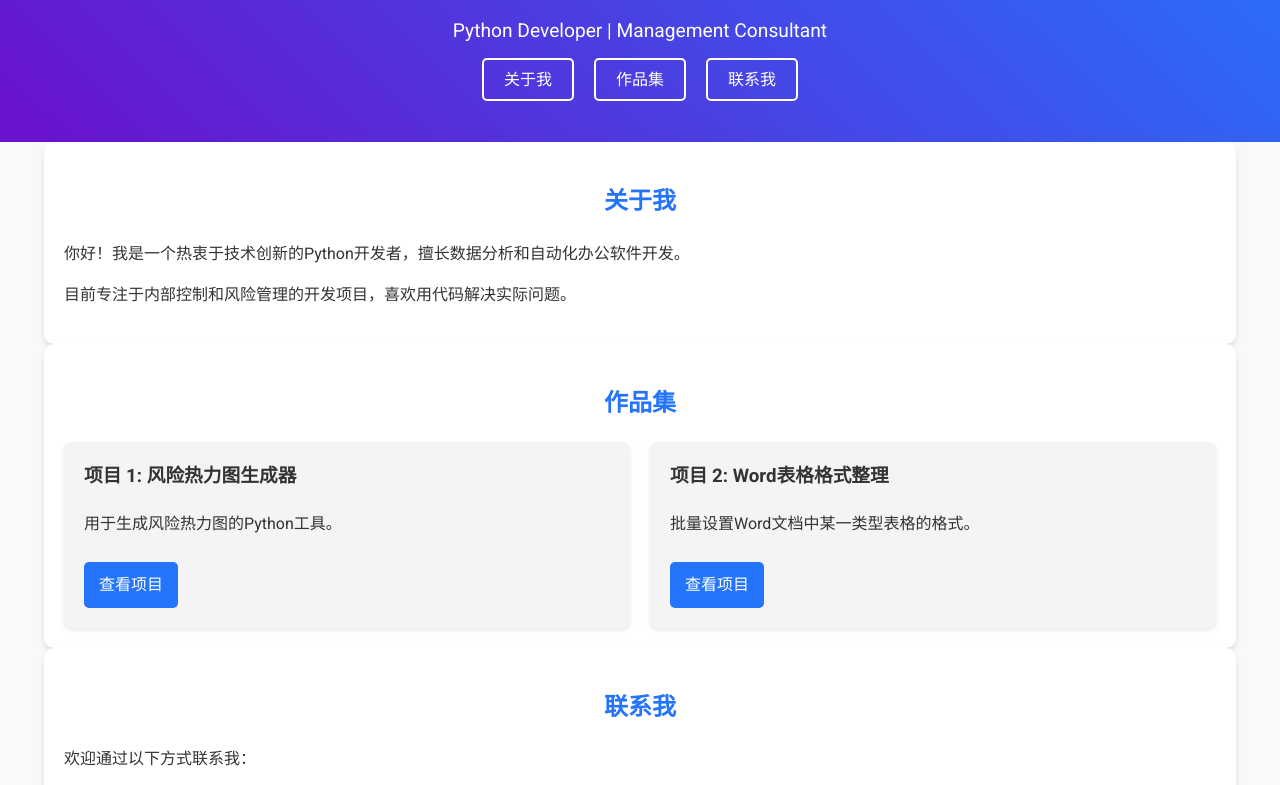
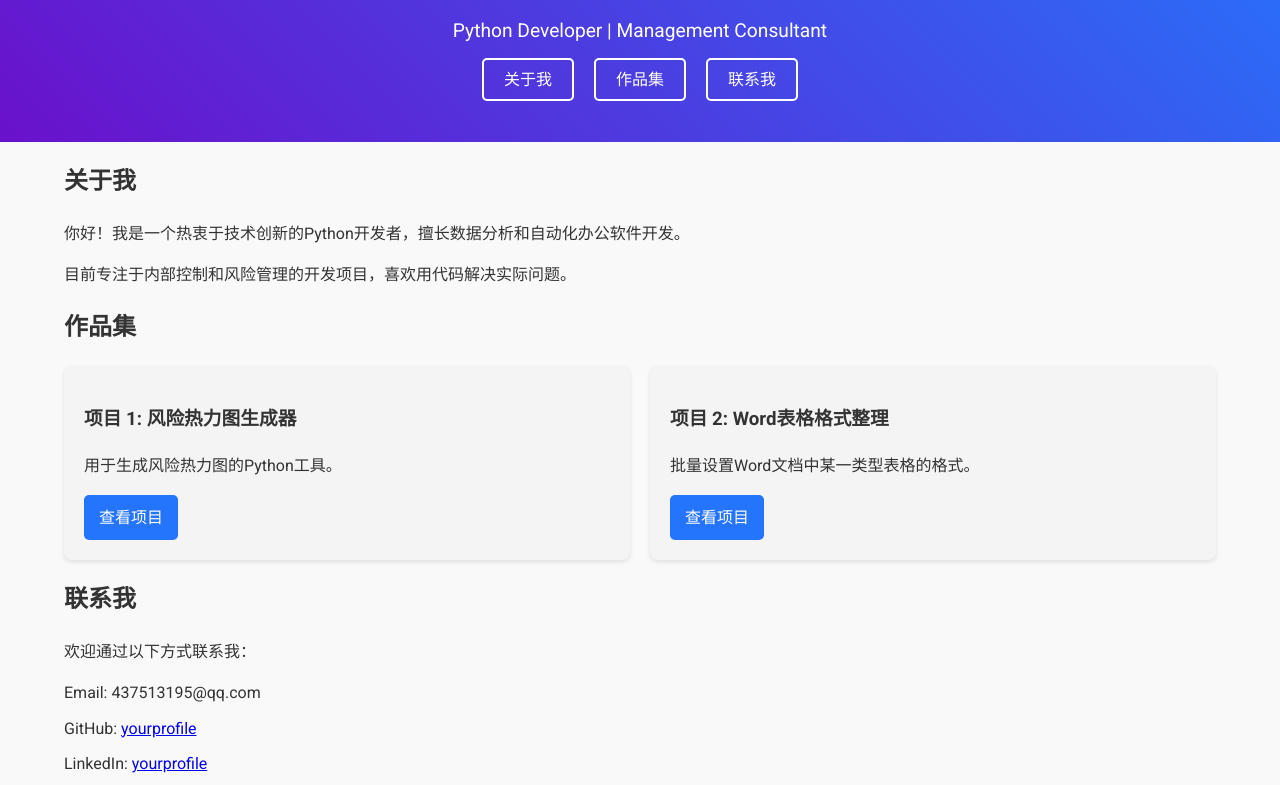
Before and after one commit to YiyaoNoah/YiyaoNoah.github.io, a plain HTML site: page index.html in a window 1280 px wide. Shown: the part 144-929 px from the top of the page. Drawn offline with Linux system fonts and the light colour scheme.

Commit message:
Update styles.css

```diff
--- a/styles.css
+++ b/styles.css
@@ -3,7 +3,6 @@ body {
     font-family: 'Roboto', sans-serif;
     line-height: 1.6;
     margin: 0;
-    padding: 0;
     background: #f9f9f9;
     color: #333;
 }
@@ -54,21 +53,6 @@ header nav ul li a:hover {
     color: #2575fc;
 }
 
-/* 主内容样式 */
-section {
-    margin: 40px 0;
-    padding: 20px;
-    background: white;
-    border-radius: 10px;
-    box-shadow: 0 4px 6px rgba(0, 0, 0, 0.1);
-}
-
-h2 {
-    text-align: center;
-    margin-bottom: 20px;
-    color: #2575fc;
-}
-
 /* 项目卡片样式 */
 .project-grid {
     display: grid;
@@ -88,14 +72,8 @@ h2 {
     transform: scale(1.05);
 }
 
-.project-card h3 {
-    margin-top: 0;
-    color: #333;
-}
-
-.project-card a {
+.btn {
     display: inline-block;
-    margin-top: 10px;
     padding: 10px 15px;
     background: #2575fc;
     color: white;
@@ -104,8 +82,19 @@ h2 {
     transition: 0.3s;
 }
 
-.project-card a:hover {
+.btn:hover {
     background: #6a11cb;
+}
+
+/* 联系方式样式 */
+.contact-list {
+    list-style: none;
+    padding: 0;
+    margin: 0;
+}
+
+.contact-list li {
+    margin: 10px 0;
 }
 
 /* 底部样式 */
```
